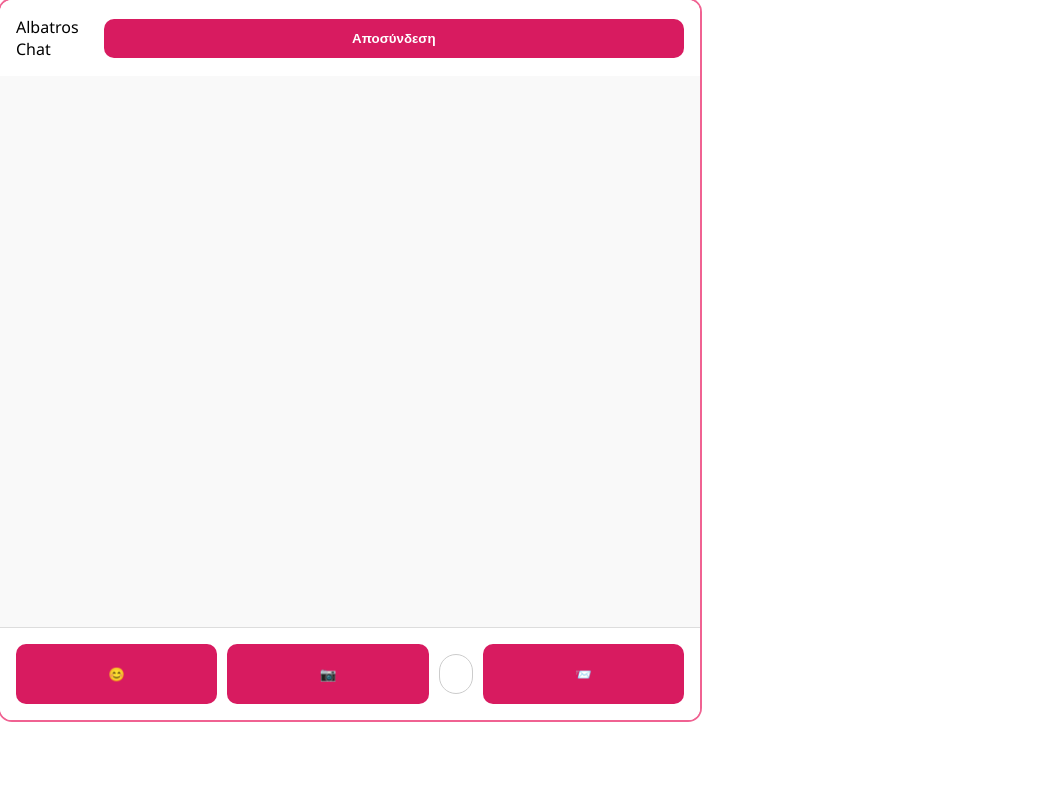
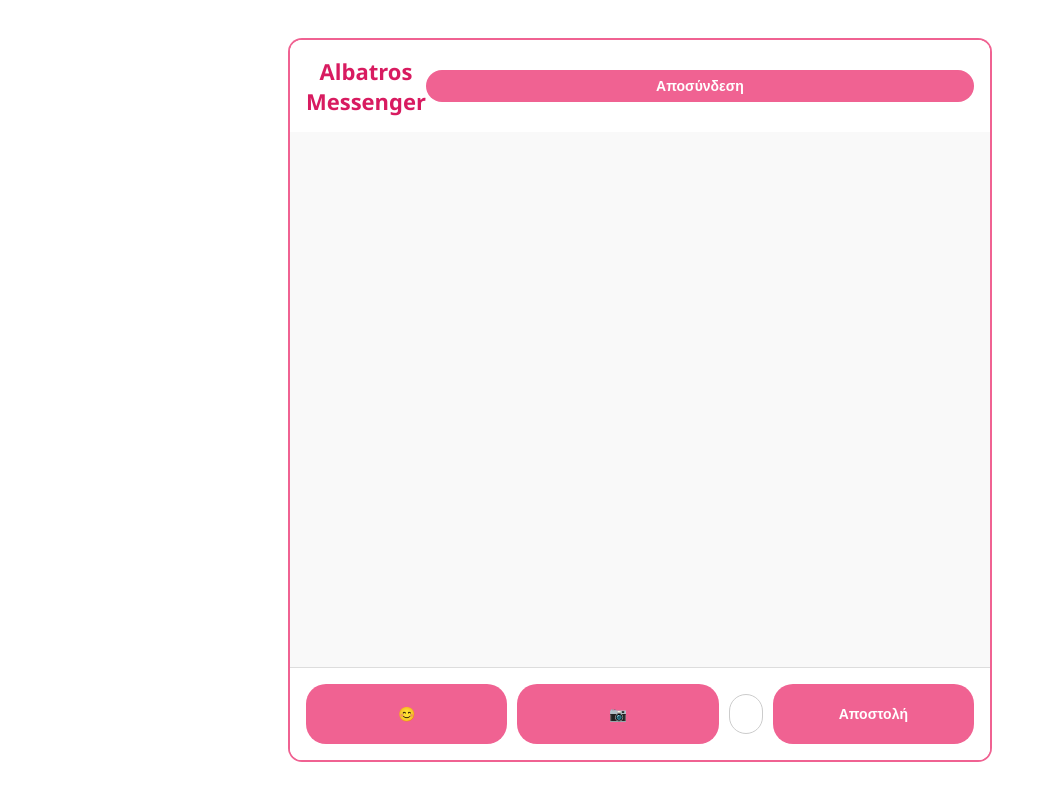
Before and after one commit to IasonXC/albatros, a website: page public/chat.html in a window 1280 px wide. Shown: the whole page, without its empty margins (0-1055 px from the left). Drawn offline with nearby package versions, Linux system fonts and the light colour scheme; no server answers.

Commit message:
Update chat.html

```diff
--- a/public/chat.html
+++ b/public/chat.html
@@ -1,30 +1,30 @@
 <!DOCTYPE html>
 <html lang="el">
 <head>
-  <meta charset="UTF-8">
-  <title>Albatros Chat</title>
-  <meta name="viewport" content="width=device-width, initial-scale=1.0">
-  <link rel="stylesheet" href="style.css">
+  <meta charset="UTF-8" />
+  <title>Albatros Messenger</title>
+  <meta name="viewport" content="width=device-width, initial-scale=1.0" />
+  <link rel="stylesheet" href="style.css" />
 </head>
-<body>
+<body class="chat-body">
   <div class="chat-container">
     <div class="chat-header">
-      <span>Albatros Chat</span>
-      <button onclick="logout()">Αποσύνδεση</button>
+      <span class="chat-title">Albatros Messenger</span>
+      <button class="chat-btn" onclick="logout()">Αποσύνδεση</button>
     </div>
 
     <div class="chat-messages" id="messages"></div>
 
     <div class="chat-input-area">
-      <button onclick="toggleEmoji()">😊</button>
-      <input type="file" id="imageInput" accept="image/*" style="display:none;" onchange="sendImage(this)">
-      <button onclick="document.getElementById('imageInput').click()">📷</button>
+      <button class="chat-btn" onclick="toggleEmoji()">😊</button>
+      <input type="file" id="imageInput" accept="image/*" style="display:none;" onchange="sendImage(this)" />
+      <button class="chat-btn" onclick="document.getElementById('imageInput').click()">📷</button>
       <input type="text" id="input" placeholder="Γράψε μήνυμα..." autocomplete="off" />
-      <button onclick="send()">📨</button>
+      <button class="chat-btn" onclick="send()">Αποστολή</button>
     </div>
 
     <div class="emoji-picker" id="emojiPicker" style="display: none;">
-      😀 😃 😄 😁 😆 😍 🥰 😎 😢 😠 👍 👎 🙏 ❤️ 💔 🎉 🎁 💯 💬 😂
+      😀 😃 😄 😍 🥰 😎 😢 😂 🤔 🙏 👍 👎 ❤️ 💔 🎉
     </div>
   </div>
 
```
